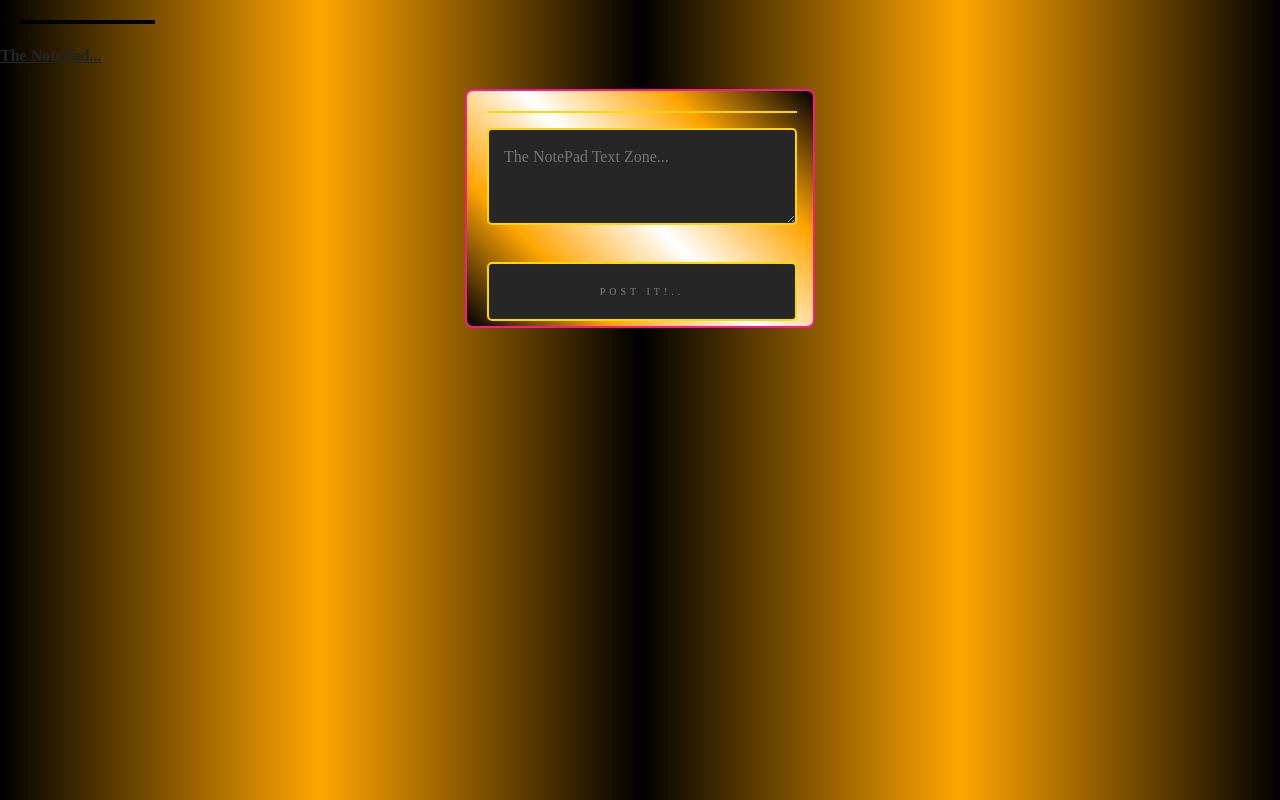
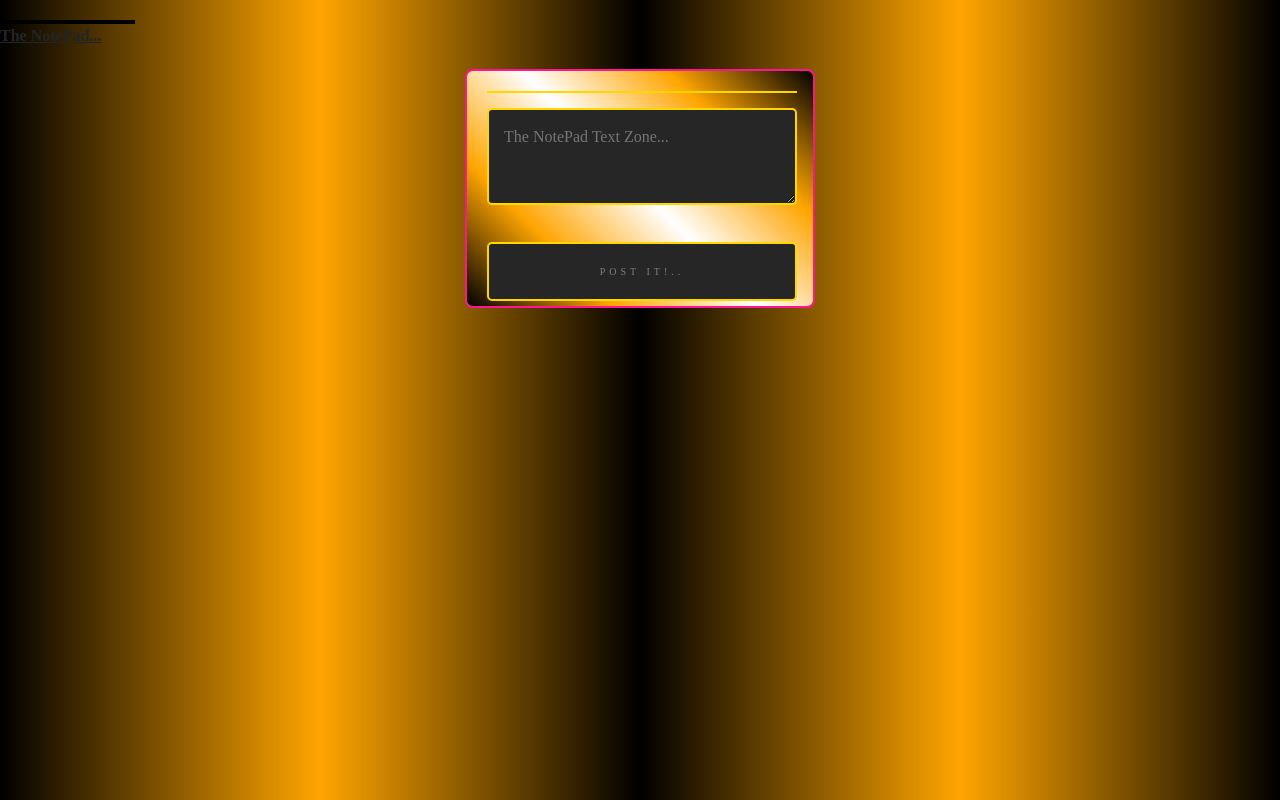
Before and after one commit to SoulBow/notepad, a plain HTML site: page index.html in a window 1280 px wide. Drawn offline with nearby package versions, Linux system fonts and the light colour scheme.

Commit message:
Update index.html

```diff
--- a/index.html
+++ b/index.html
@@ -67,7 +67,7 @@
   <div class="row">
     <div class="col-3> </div>
                 <div class="col-9>
-      <p style="font-size: 18px; color: deeppink; background: linear-gradient(20deg, grey, gold, yellow, grey, yellow, gold, grey); border: solid 2px black; margin: 20px; text-align: center; width: 135px;"><p><b><u>The NotePad...</u></b></p>
+      <p style="font-size: 18px; color: deeppink; background: linear-gradient(20deg, grey, gold, yellow, grey, yellow, gold, grey); border: solid 2px black; margin: 20px 0px 0px 0px; text-align: center; width: 135px;"><p><b><u>The NotePad...</u></b></p>
        </div></div> <section id="wrapper">
         <div class="box">
           <div class="row">
```
